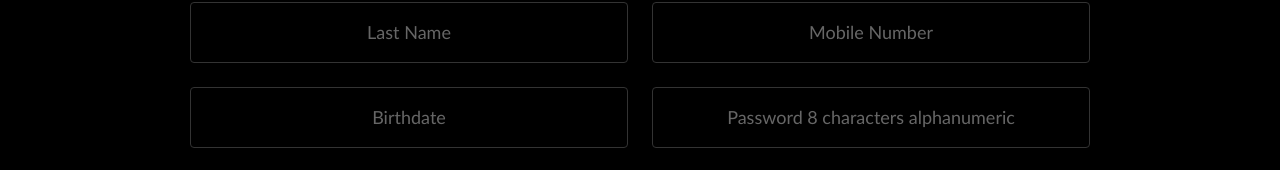
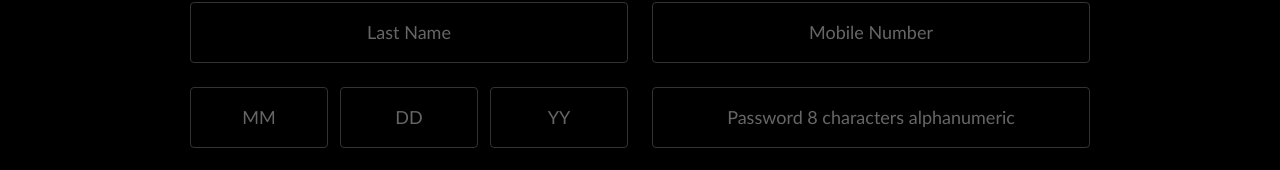
Before and after one commit to sndie3/MgameV1, a React (Vite) app: page /register in a window 1280 px wide. Shown: the part 305-475 px from the top of the page. Built offline with nearby package versions, Linux system fonts and the light colour scheme.

Commit message:
register

```diff
--- a/components/auth/register/Register.tsx
+++ b/components/auth/register/Register.tsx
@@ -55,16 +55,29 @@ export default function Register() {
           ))}
 
           {/* Birthdate */}
-          <input
-            type="text"
-            placeholder="Birthdate"
-            onFocus={(e) => (e.target.type = 'date')}
-            onBlur={(e) => {
-              if (!e.target.value) e.target.type = 'text';
-            }}
-            className="w-full bg-transparent border border-[#333] rounded px-4 py-3 md:py-4 text-center text-white placeholder:text-[#666] focus:outline-none focus:border-white transition-colors appearance-none"
-            style={{ fontFamily: '"Calibri Light", Calibri, sans-serif', fontSize: 'clamp(14px, 1.5vw, 18px)' }}
-          />
+          <div className="grid grid-cols-3 gap-2 md:gap-3">
+            <input
+              type="text"
+              placeholder="MM"
+              maxLength={2}
+              className="w-full bg-transparent border border-[#333] rounded px-4 py-3 md:py-4 text-center text-white placeholder:text-[#666] focus:outline-none focus:border-white transition-colors"
+              style={{ fontFamily: '"Calibri Light", Calibri, sans-serif', fontSize: 'clamp(14px, 1.5vw, 18px)' }}
+            />
+            <input
+              type="text"
+              placeholder="DD"
+              maxLength={2}
+              className="w-full bg-transparent border border-[#333] rounded px-4 py-3 md:py-4 text-center text-white placeholder:text-[#666] focus:outline-none focus:border-white transition-colors"
+              style={{ fontFamily: '"Calibri Light", Calibri, sans-serif', fontSize: 'clamp(14px, 1.5vw, 18px)' }}
+            />
+            <input
+              type="text"
+              placeholder="YY"
+              maxLength={2}
+              className="w-full bg-transparent border border-[#333] rounded px-4 py-3 md:py-4 text-center text-white placeholder:text-[#666] focus:outline-none focus:border-white transition-colors"
+              style={{ fontFamily: '"Calibri Light", Calibri, sans-serif', fontSize: 'clamp(14px, 1.5vw, 18px)' }}
+            />
+          </div>
 
           <input
             type="password"
```
